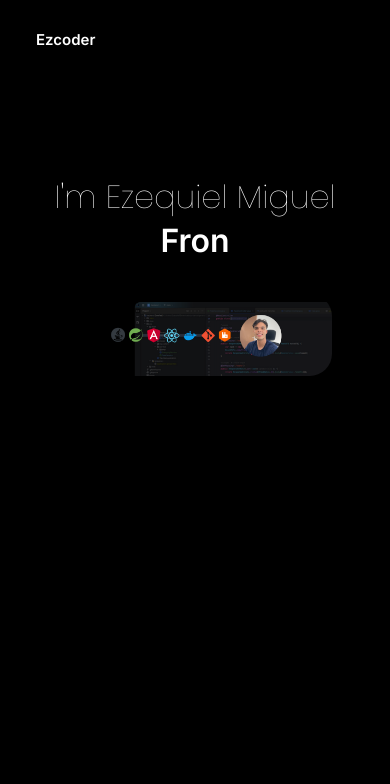
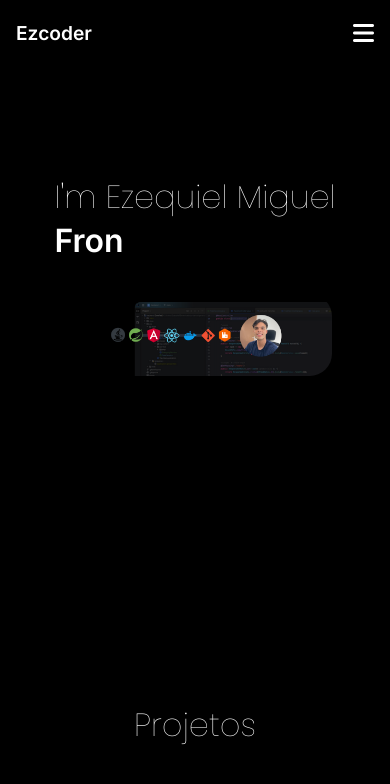
Before and after one commit to Ki3lMigu3l/portfolio-reactjs-3d, a React (Vite) app in the folder portifolio-frontend/: page / in a window 390 px wide. Shown: the top 784 px of the page. Built offline with nearby package versions, Linux system fonts and the light colour scheme.

Commit message:
style: responsividade da navbar

```diff
--- a/portifolio-frontend/src/components/hero/Hero.css
+++ b/portifolio-frontend/src/components/hero/Hero.css
@@ -19,10 +19,11 @@
 }
 
 .hero-subtitle {
+    display: flex;
+    position: absolute;
     font-family: 'inter';
     font-weight: 600;
 }
-
 
 .hero-image {
     position: absolute;
@@ -31,3 +32,9 @@
     width: 70%;
     border-radius: 1.4em;
 }
+
+.hero-title-projects {
+    margin-top: 15em;
+    font-family: 'poppins';
+    font-weight: 100;
+}
--- a/portifolio-frontend/src/components/hero/Hero.jsx
+++ b/portifolio-frontend/src/components/hero/Hero.jsx
@@ -49,6 +49,7 @@ const Hero = () => {
         <h1>
           <span className="hero-subtitle">{text}</span>
         </h1>
+        <h1 className="hero-title-projects">Projetos</h1>
       </div>
       <img src={banner} alt="Ezequiel Miguel" className="hero-image"/>
     </div>
--- a/portifolio-frontend/src/components/navbar/Navbar.css
+++ b/portifolio-frontend/src/components/navbar/Navbar.css
@@ -44,21 +44,88 @@
     display: none;
 }
 
-@media (max-width: 768px) {
-    .navbar {
-        padding: 2rem 1rem;
+.navbar-menu {
+    position: fixed;
+    top: 0;
+    left: 0;
+    width: 100%;
+    background-color: #000000c8;
+    display: none;
+    flex-direction: column;
+    align-items: center;
+    justify-content: center;
+    box-shadow: rgba(0, 0, 0, 0.25) 0px 25px 50px 0px, rgba(0, 0, 0, 0.5) 0px 5px 25px 0px;
+    backdrop-filter: blur(5px);
+    -webkit-backdrop-filter: blur(5px);
+    z-index: 999;
+    animation: slideDown 0.5s ease-in-out forwards;
+}
+
+.navbar-menu.open {
+    display: flex;
+    justify-content: center;
+    align-items: center;
+}
+
+@media screen and (max-width: 768px) {
+    .hamburguer {
+        display: block;
     }
 
-    .navbar ul {
+    .navbar-menu {
+        position: fixed;
+        top: 0;
+        left: 0;
+        width: 100%;
+        height: 15vh;
+        background: #000000c8;
         display: none;
         flex-direction: column;
-        background: #000000c8;
-        position: absolute;
-        top: 100%;
-        right: 0;
-        width: 200px;
-        padding: 1rem 0;
-        border-radius: 0 0 10px 10px;
-        box-shadow: rgba(0, 0, 0, 0.25) 0px 4px 6px;
+        justify-content: center;
+        align-items: center;
+    }
+
+    .navbar-logo {
+        font-size: 1.2rem;
+        padding-left: 0;
+    }
+
+    .navbar {
+        padding: 1.2rem 1rem;
+        justify-content: space-between;
     }
 }
+
+@media screen and (min-width: 769px) {
+    .navbar-menu {
+        display: none;
+    }
+
+    .navbar-menu.open {
+        margin-top: 1em;
+    }
+
+    .hamburguer {
+        display: block;
+    }
+
+    .navbar-menu li {
+        margin: 0 10px;
+    }
+
+    .navbar-menu a {
+        font-size: 1rem;
+        color: #939393;
+    }
+}
+
+@keyframes slideDown {
+    from {
+        transform: translateY(-100%);
+        opacity: 0;
+    }
+    to {
+        transform: translateY(45%);
+        opacity: 1;
+    }
+}
--- a/portifolio-frontend/src/components/navbar/Navbar.jsx
+++ b/portifolio-frontend/src/components/navbar/Navbar.jsx
@@ -15,7 +15,7 @@ const Navbar = () => {
       <div className="hamburguer" onClick={toggleMenu}>
         <i className="fas fa-bars"></i>
       </div>
-      <div className={`nav-menu ${menuOpen ? "open" : ""}`}>
+      <div className={`navbar-menu ${menuOpen ? "open" : ""}`}>
         <ul>
           <li>
             <a href="#home">Home</a>
--- a/portifolio-frontend/src/components/projects/Project.css
+++ b/portifolio-frontend/src/components/projects/Project.css
@@ -0,0 +1,3 @@
+.project-main-container {
+
+}
--- a/portifolio-frontend/src/components/projects/Project.jsx
+++ b/portifolio-frontend/src/components/projects/Project.jsx
@@ -3,7 +3,8 @@ import './Project.css'
 
 function Project() {
   return (
-    <div></div>
+    <div className='project-main-container' id='projects'>
+    </div>
   )
 }
 
```
